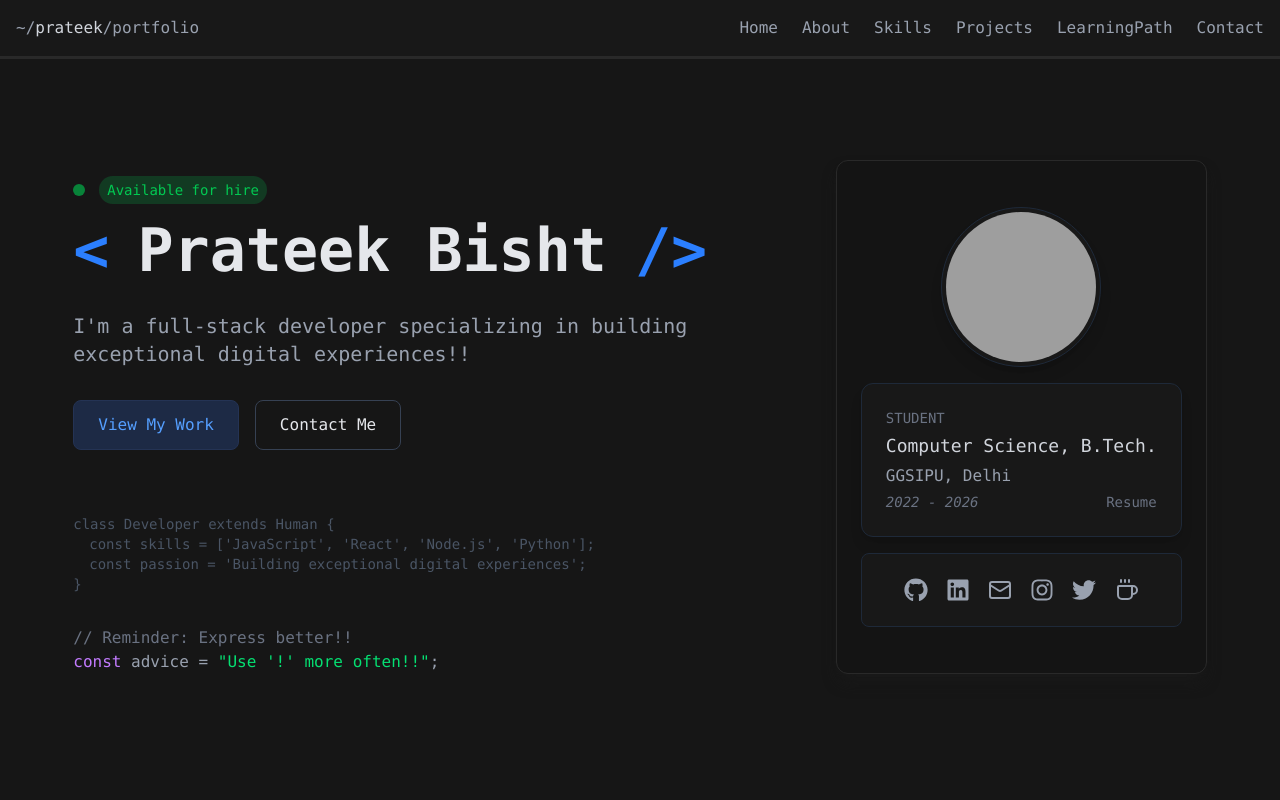
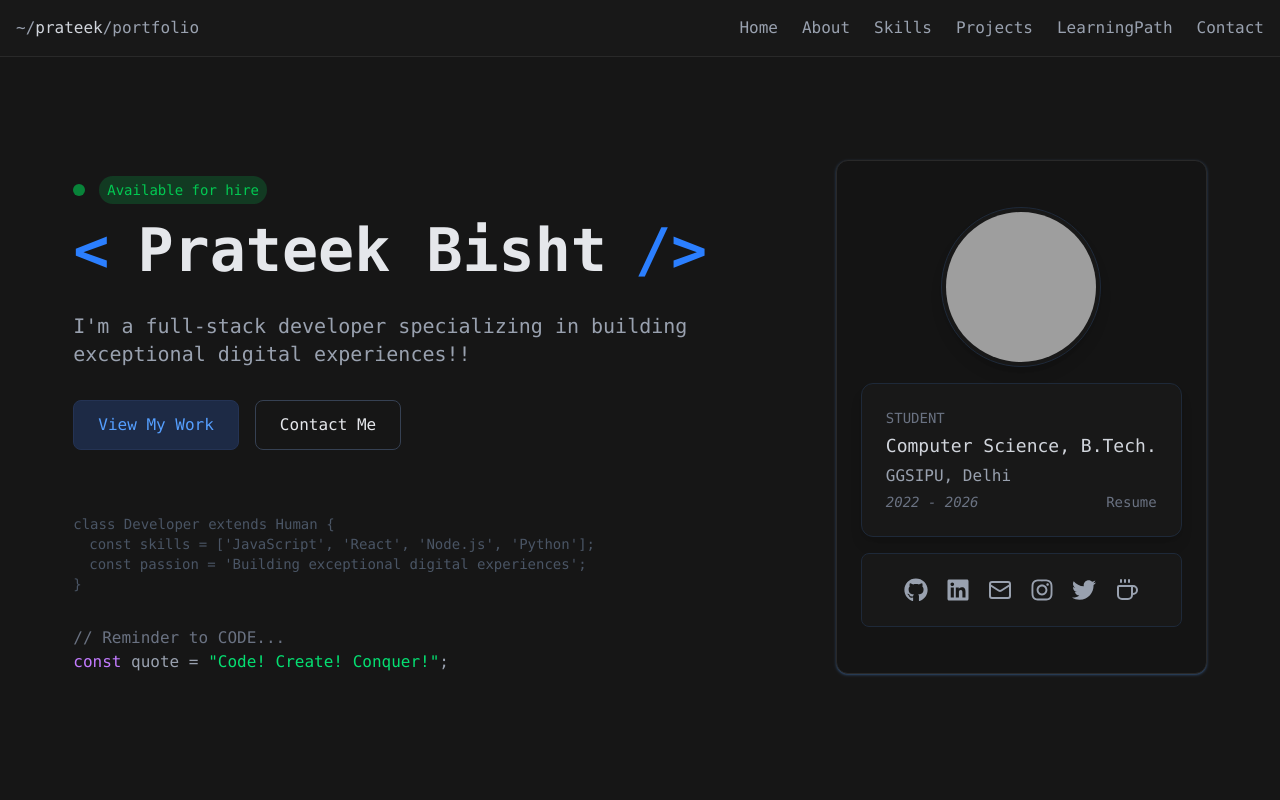
Before and after one commit to prateekbisht23/Portfolio, a React (Vite) app: page / in a window 1280 px wide. Shown: the top 800 px of the page. Built offline with nearby package versions, Linux system fonts and the light colour scheme; grey boxes are pictures that could not be loaded.

Commit message:
minor changes

```diff
--- a/src/components/Footer.jsx
+++ b/src/components/Footer.jsx
@@ -2,10 +2,10 @@ import { FaHeart, FaGithub, FaLinkedin, FaTwitter, FaEnvelope } from "react-icon
 
 function Footer() {
   return (
-    <footer className="bg-dark border-t border-gray-800 mt-auto py-6">
+    <footer className="border-t border-[rgba(255,255,255,0.2)] mt-auto py-6">
       <div className="container mx-auto px-4 flex flex-col items-center space-y-4 text-gray-300 text-center">
 
-        <div className="w-[95%] border-b border-[rgba(255,255,255,0.1)] pb-6">
+        <div className="w-[95%] border-b border-[rgba(255,255,255,0.2)] pb-6">
           Have an exciting idea? Let’s build something awesome together!! 🚀
         </div>
 
--- a/src/components/Navbar.jsx
+++ b/src/components/Navbar.jsx
@@ -56,11 +56,11 @@ function Navbar() {
       </nav>
 
       <div
-        className={`fixed left-0 w-full h-[3px] z-50 bg-[rgb(41,41,41)] transition-all linear duration-300 ${isVisible ? "top-[56px]" : "top-0"
+        className={`fixed left-0 w-full z-50 bg-[rgb(41,41,41)] transition-all linear duration-300 ${isVisible ? "top-[56px]" : "top-0"
           }`}
       >
         <div
-          className="h-[3px] bg-[rgba(85,159,255,0.9)] transition-all duration-150"
+          className="h-[1px] bg-[rgba(85,159,255,0.9)] transition-all duration-150"
           style={{ width: `${scrollProgress}%` }}
         ></div>
       </div>
--- a/src/pages/Home.jsx
+++ b/src/pages/Home.jsx
@@ -53,16 +53,16 @@ function Home() {
         </div>
         <div className="text-gray-400 font-mono">
           <p>
-            <span className="text-gray-500">// Reminder: Express better!!</span>
+            <span className="text-gray-500">// Reminder to CODE...</span>
           </p>
           <p>
-            <span className="text-purple-400">const</span> advice =
-            <span className="text-green-400"> "Use '!' more often!!"</span>;
+            <span className="text-purple-400">const</span> quote =
+            <span className="text-green-400"> "Code! Create! Conquer!"</span>;
           </p>
         </div>
 
       </div>
-      <div className="gap-4 flex flex-col items-center justify-center bg-[rgb(20,20,20)] border border-[#292929] shadow-lg shadow-[rgb(25,25,25)] px-6 rounded-xl">
+      <div className="gap-4 flex flex-col items-center justify-center bg-[rgb(20,20,20)] border border-[#292929] shadow-sm shadow-[rgba(85,159,255,0.3)] px-6 rounded-xl">
         <div className="bg-[rgb(24,24,24)] rounded-full w-40 h-40 p-1 hover:p-1.5 border border-gray-800 hover:border-gray-600 transition-all duration-300 shadow-lg">
           <img src="src/assets/profile-pic.png" alt="Profile" className="rounded-full w-full h-full object-cover" />
         </div>
--- a/src/pages/LearningPath.jsx
+++ b/src/pages/LearningPath.jsx
@@ -2,7 +2,7 @@ import { FaBookOpen, FaCalendar } from "react-icons/fa";
 
 function LearningPathCard({ title, source, period, description, topics }) {
     return (
-        <div className="bg-dark rounded-lg p-6 border border-gray-800 hover:border-blue-500 transition-all">
+        <div className="bg-dark rounded-lg w-[90%] p-6 border border-gray-800 hover:border-blue-500 transition-all">
             <div className="flex justify-between items-start mb-4">
                 <div>
                     <h3 className="text-xl font-semibold text-white">{title}</h3>
```
